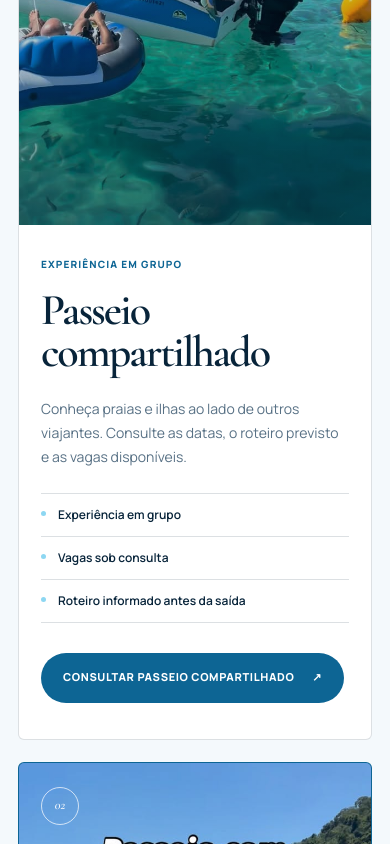
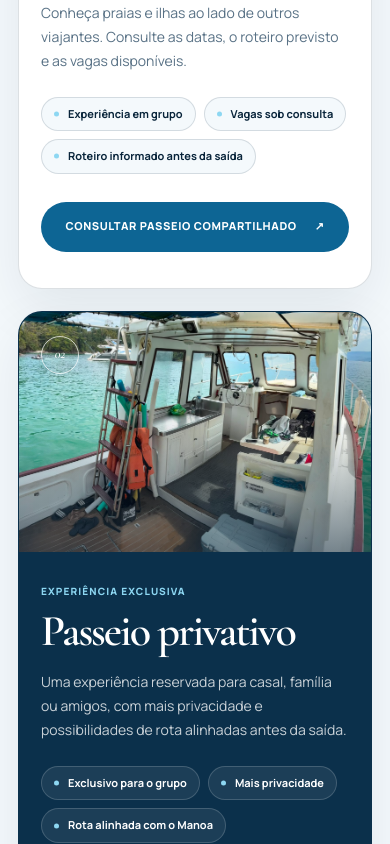
Before and after one commit to Judice007/manoatour, a Next.js app: page / in a window 390 px wide. Shown: the part 2380-3224 px from the top of the page. Built offline with nearby package versions, Linux system fonts and the light colour scheme.

Commit message:
Redesign tour option cards

```diff
--- a/app/globals.css
+++ b/app/globals.css
@@ -89,25 +89,25 @@ h1 em, h2 em { color: var(--blue-bright); font-weight: 500; }
 .section-heading h2 { font-size: clamp(56px, 6.5vw, 98px); line-height: .93; }
 .section-heading > p:last-child { max-width: 660px; margin: 28px auto 0; color: var(--muted); font-size: 15px; line-height: 1.75; }
 .tour-grid { display: grid; grid-template-columns: repeat(2, minmax(0, 1fr)); gap: 22px; max-width: 1360px; margin: 0 auto; }
-.tour-card { display: grid; grid-template-columns: .8fr 1.2fr; min-height: 530px; overflow: hidden; border: 1px solid var(--line); border-radius: 6px; background: var(--white); }
-.tour-card--blue { border-color: transparent; background: var(--blue); color: var(--white); }
-.tour-card__image { position: relative; min-height: 100%; overflow: hidden; }
+.tour-card { display: flex; min-width: 0; min-height: 0; flex-direction: column; overflow: hidden; border: 1px solid var(--line); border-radius: 24px; background: var(--white); box-shadow: 0 20px 54px rgba(6,31,51,.08); }
+.tour-card--blue { border-color: transparent; background: var(--navy-soft); color: var(--white); }
+.tour-card__image { position: relative; width: 100%; height: clamp(230px, 18vw, 280px); min-height: 0; overflow: hidden; }
 .tour-card__image::after { content: ""; position: absolute; inset: 0; background: linear-gradient(0deg, rgba(6,31,51,.55), transparent 55%); }
-.tour-card__image img { object-position: center 64%; transition: transform .8s ease; }
-.tour-card__image--boat img { object-position: center 78%; }
+.tour-card__image img { object-position: center 58%; transition: transform .8s ease; }
+.tour-card__image--boat img { object-position: center 55%; }
 .tour-card:hover .tour-card__image img { transform: scale(1.025); }
 .tour-card__image > span { position: absolute; z-index: 2; top: 24px; left: 22px; width: 38px; height: 38px; display: grid; place-items: center; border: 1px solid rgba(255,255,255,.7); border-radius: 50%; color: var(--white); font-family: var(--serif); font-size: 13px; font-style: italic; }
-.tour-card__content { display: flex; flex-direction: column; justify-content: center; padding: clamp(28px, 3.2vw, 48px); }
-.card-kicker { margin: 0 0 18px; color: var(--blue); font-size: 10px; font-weight: 800; letter-spacing: .11em; text-transform: uppercase; }
+.tour-card__content { display: flex; flex: 1; flex-direction: column; padding: clamp(30px, 3vw, 42px); }
+.card-kicker { margin: 0 0 12px; color: var(--blue); font-size: 10px; font-weight: 800; letter-spacing: .11em; text-transform: uppercase; }
 .tour-card--blue .card-kicker { color: var(--sky); }
-.tour-card h3 { font-size: clamp(40px, 3.6vw, 60px); font-weight: 600; line-height: .94; }
-.tour-card__content > p:not(.card-kicker) { margin: 24px 0; color: var(--muted); font-size: 14px; line-height: 1.7; }
+.tour-card h3 { font-size: clamp(42px, 4vw, 58px); font-weight: 600; line-height: .95; }
+.tour-card__content > p:not(.card-kicker) { margin: 18px 0 24px; color: var(--muted); font-size: 14px; line-height: 1.7; }
 .tour-card--blue .tour-card__content > p:not(.card-kicker) { color: rgba(255,255,255,.78); }
-.tour-card ul { display: grid; gap: 0; margin: 0 0 30px; padding: 0; border-top: 1px solid var(--line); list-style: none; }
-.tour-card--blue ul { border-color: rgba(255,255,255,.2); }
-.tour-card li { position: relative; padding: 12px 0 12px 17px; border-bottom: 1px solid var(--line); font-size: 12px; font-weight: 600; }
-.tour-card--blue li { border-color: rgba(255,255,255,.2); }
-.tour-card li::before { content: ""; position: absolute; top: 17px; left: 0; width: 5px; height: 5px; border-radius: 50%; background: var(--sky); }
+.tour-card ul { display: flex; flex-wrap: wrap; gap: 8px; margin: 0 0 28px; padding: 0; list-style: none; }
+.tour-card li { position: relative; padding: 8px 12px 8px 26px; border: 1px solid var(--line); border-radius: 999px; background: var(--mist); font-size: 11px; font-weight: 700; }
+.tour-card--blue li { border-color: rgba(255,255,255,.17); background: rgba(255,255,255,.07); }
+.tour-card li::before { content: ""; position: absolute; top: 50%; left: 12px; width: 5px; height: 5px; border-radius: 50%; background: var(--sky); transform: translateY(-50%); }
+.tour-card .button { margin-top: auto; }
 .stay-note { max-width: 1360px; display: grid; grid-template-columns: 1.05fr 1.2fr auto; gap: clamp(24px, 4vw, 64px); align-items: center; margin: 22px auto 0; padding: clamp(28px, 3.4vw, 44px); border: 1px solid rgba(13,101,148,.2); background: var(--ice); }
 .stay-note .eyebrow { margin-bottom: 14px; }
 .stay-note h3 { font-size: clamp(30px, 3vw, 46px); line-height: 1; }
@@ -214,9 +214,8 @@ footer > div { justify-self: end; display: flex; gap: 22px; font-size: 10px; fon
   .trust-strip > div { border-bottom: 1px solid var(--line); }
   .trust-strip > div:nth-child(2n) { border-right: 0; }
   .trust-strip > div:nth-last-child(-n + 2) { border-bottom: 0; }
-  .tour-card { grid-template-columns: 1fr; }
-  .tour-card__image { min-height: 360px; }
-  .tour-card__content { min-height: 440px; }
+  .tour-card__image { height: 250px; min-height: 0; }
+  .tour-card__content { min-height: 0; }
   .stay-note { grid-template-columns: 1fr 1fr; }
   .stay-note .text-link { grid-column: 1 / -1; }
   .destination-gallery { grid-template-columns: repeat(2, minmax(0, 1fr)); }
@@ -246,10 +245,10 @@ footer > div { justify-self: end; display: flex; gap: 22px; font-size: 10px; fon
   .section-heading { margin-bottom: 42px; }
   .section-heading h2 { font-size: clamp(48px, 14vw, 66px); }
   .tour-grid { grid-template-columns: 1fr; }
-  .tour-card { grid-template-columns: 1fr; }
-  .tour-card__image { min-height: 380px; }
+  .tour-card__image { height: 240px; min-height: 0; }
   .tour-card__content { min-height: 0; padding: 32px 22px 36px; }
   .tour-card h3 { font-size: 44px; }
+  .tour-card .button { width: 100%; }
   .stay-note { grid-template-columns: 1fr; padding: 30px 22px; }
   .stay-note .text-link { grid-column: auto; }
   .destinations { padding: 68px 16px; }
--- a/app/page.tsx
+++ b/app/page.tsx
@@ -147,7 +147,7 @@ export default function Home() {
 
           <article className="tour-card tour-card--blue" id="passeio-privativo">
             <div className="tour-card__image tour-card__image--boat">
-              <img src="/barco-manoa.jpg" width="640" height="1136" alt="Barco do Manoa durante passeio privativo" />
+              <img src="/barco-comodidades.jpg" width="1600" height="1200" alt="Área interna do barco utilizado nos passeios do Manoa" />
               <span>02</span>
             </div>
             <div className="tour-card__content">
```
Also changed, not shown: 1 other file (tests, documents, lock files or other folders).
